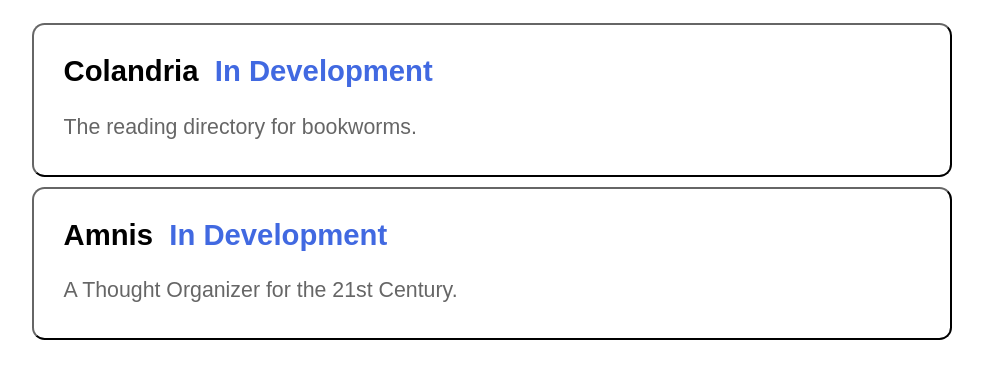
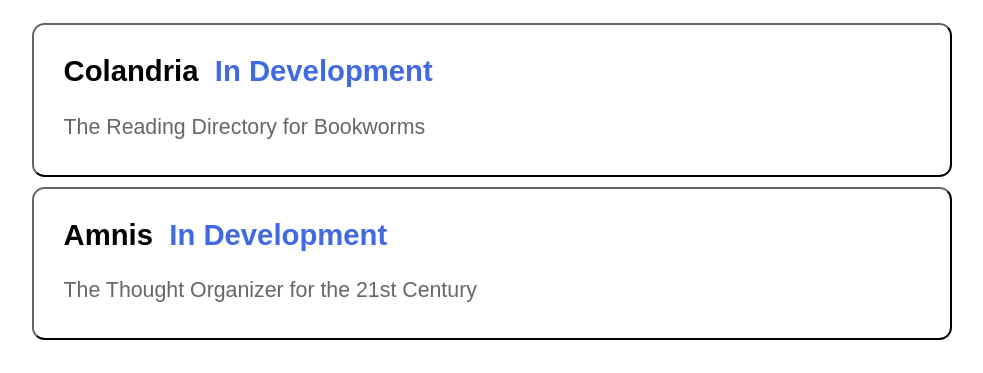
Before and after one commit to alto-sh/alto, a Gatsby site: page / in a window 1280 px wide. Shown: the part 479-852 px from the top of the page, without its empty margins (148-1131 px from the left). Built offline with nearby package versions, Linux system fonts and the light colour scheme; Gatsby itself is replaced by a stand-in of ours; a web font is replaced by a local one.

Commit message:
Replaced hard-coded projects with mapped objects.

```diff
--- a/src/pages/index.js
+++ b/src/pages/index.js
@@ -4,7 +4,14 @@ import { Link } from "gatsby"
 import Layout from "../components/layout"
 import SEO from "../components/seo"
 
-const IndexPage = () => (
+
+const IndexPage = () => {
+  const projects = [
+    { name: "Colandria", link: "https://github.com/alto-sh/colandria", description: "The Reading Directory for Bookworms", inProgress: true },
+    { name: "Amnis", link: "https://github.com/alto-sh/amnis", description: "The Thought Organizer for the 21st Century", inProgress: true }
+  ]
+
+  return (
     <Layout>
       <SEO title="Alto" />
       <br/>
@@ -38,23 +45,25 @@ const IndexPage = () => (
       <hr/>
       <br/>
       <h1>Portfolio</h1>
-    <Link to="https://github.com/alto-sh/colandria">
+      {
+        projects.map(p => (
+          <Link to={p.link}>
             <div className="project-callout">
-        <h2>Colandria<span className="in-progress">&nbsp;&nbsp;In Development</span></h2>
-        <p>The reading directory for bookworms.</p>
+              <h2>
+                {p.name}
+                {p.inProgress ? <span className="in-progress">&nbsp;&nbsp;In Development</span> : null}
+              </h2>
+              <p>{p.description}</p>
             </div>
           </Link>
-    <Link to="https://github.com/alto-sh/amnis">
-      <div className="project-callout">
-        <h2>Amnis<span className="in-progress">&nbsp;&nbsp;In Development</span></h2>
-        <p>A Thought Organizer for the 21st Century.</p>
-      </div>
-    </Link>
+        ))
+      }
       {/*<p>
         <Link to="/page-2/">Go to page 2</Link> <br />
         <Link to="/using-typescript/">Go to "Using TypeScript"</Link>
       </p>*/}
     </Layout>
   )
+}
 
 export default IndexPage
```
Lines whose indentation alone changed are shown as unchanged.
